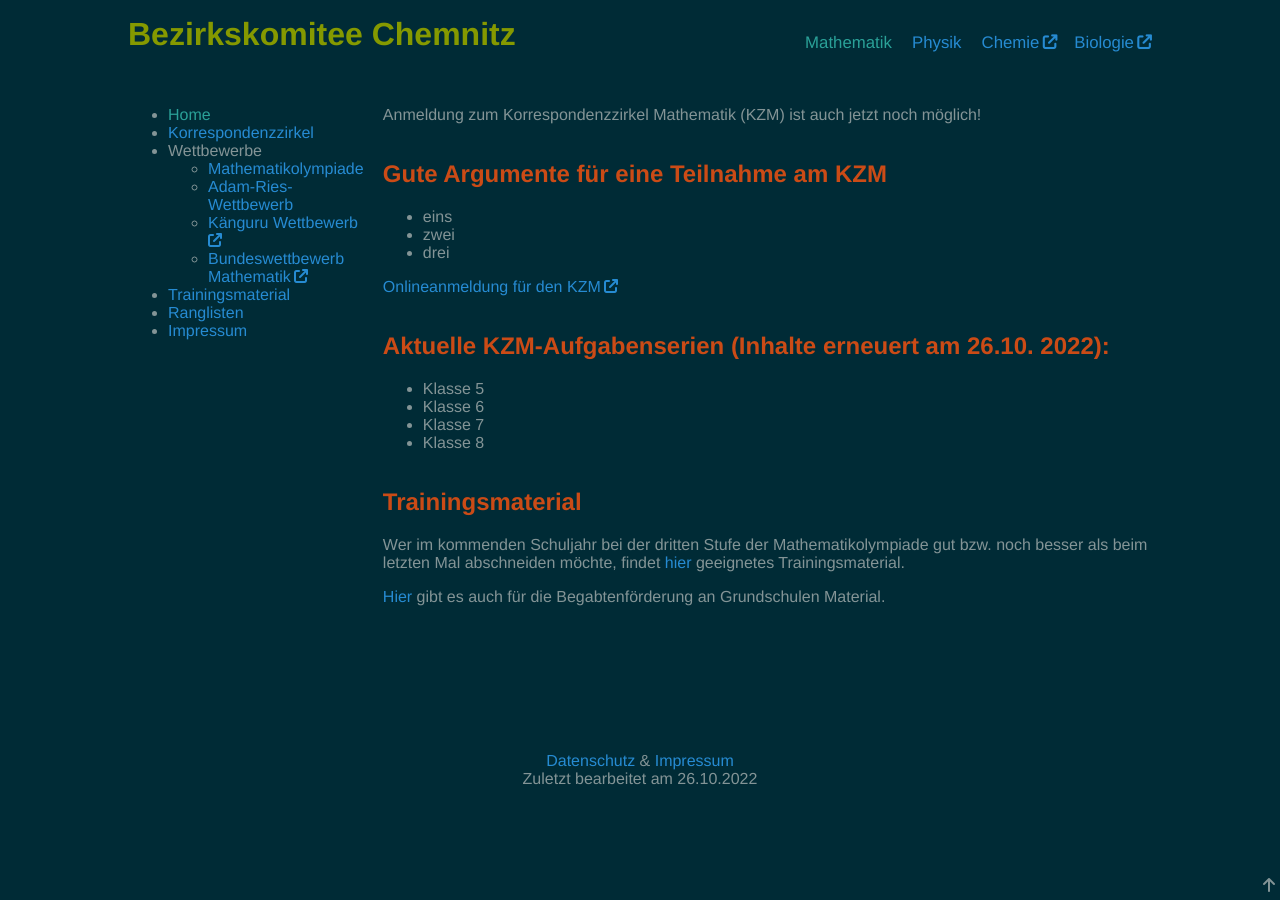
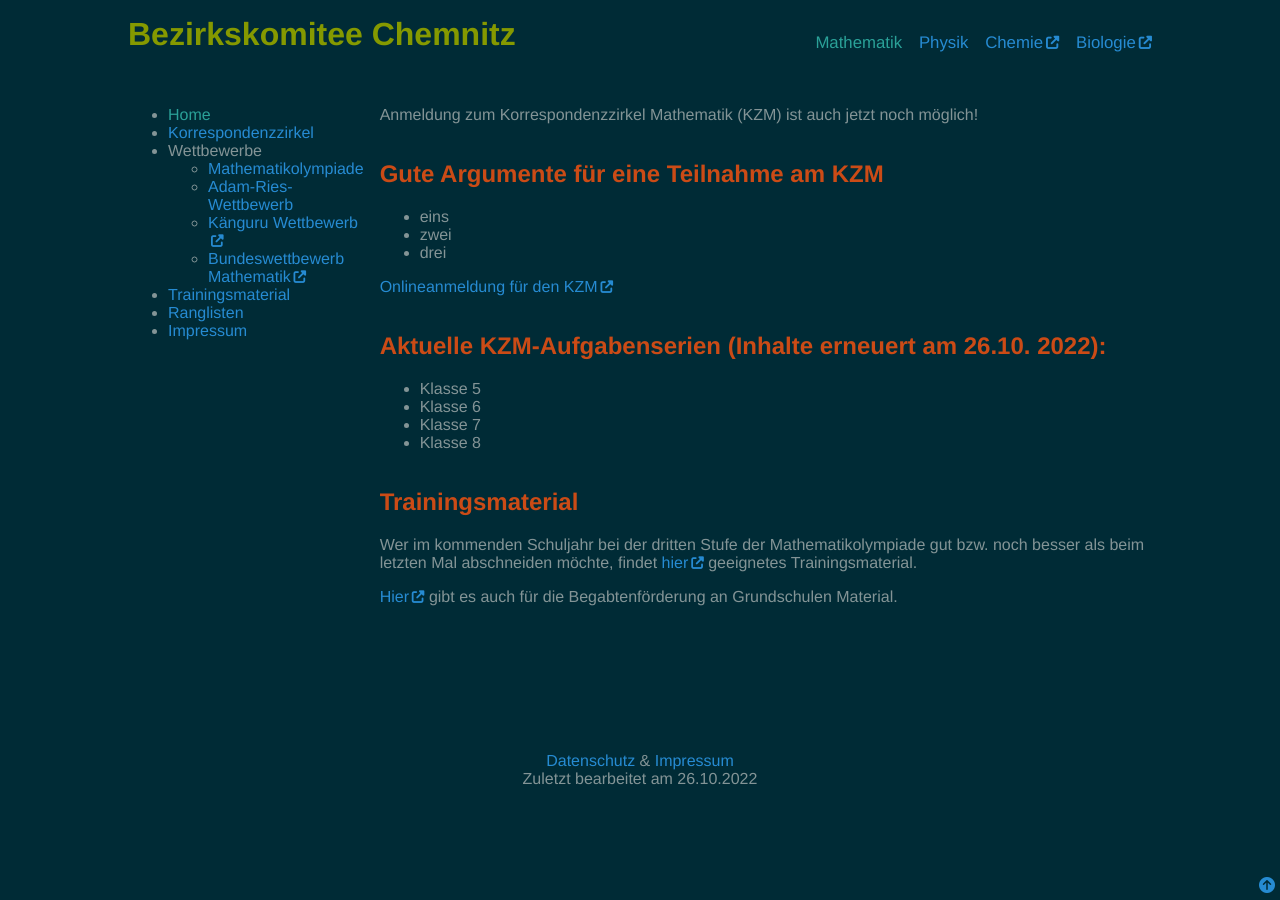
Before and after one commit to Bezirkskomitee-Chemnitz/Bezirkskomitee-Chemnitz.github.io, a Jekyll site: the page built from pages/mathematik/index.md, in a window 1280 px wide. Built offline with Jekyll 4.4.1, drawn with Linux system fonts in a browser that asks for light colours.

Commit message:
add fa icons with css; add target blank to external links with js

```diff
--- a/_includes/email.html
+++ b/_includes/email.html
@@ -1,3 +1,3 @@
 <a href="mailto:{{ include.email }}">
-  <i class="{{ site.data.icons.email }}"></i>&thinsp;{{ include.email }}
+  {{ include.email }}
 </a>
--- a/_includes/header.html
+++ b/_includes/header.html
@@ -1,6 +1,6 @@
 <header class="row">
   <h1>
-    <a href="{{ ''  | relative_url }}/" class="inherit">{{ site.title }}</a>
+    <a href="{{ ''  | relative_url }}/" class="inherit no_icon">{{ site.title }}</a>
   </h1>
 
   <nav>
--- a/_includes/script.html
+++ b/_includes/script.html
@@ -1,20 +1,21 @@
 <script defer>
 
-  function add_external_link_icon(element) {
-    // add 'external link' icon after element
-    var jQel = $(element);
-    var before = jQel.html();
-    jQel.html(before + '\n<i class="{{ site.data.icons.external_url }}"></i>');
-  }
-
-  $(document).ready(() => {
-    // open external urls in new tab
-    $("a[href$='http']").each(() => {
-      $(this).attr("target", "_blank");
+  $(document).ready(function () {
+    // add 'no_icon' class to links including images
+    $("a > img").each(function () {
+      $(this).parent().addClass("no_icon");
+    });
+    $("a > pictures").each(function () {
+      $(this).parent().addClass("no_icon");
     });
 
-    // add 'external link' icon to links that will open in a new tab
-    $("a[target='_blank']").each((el) => { add_external_link_icon(el); });
+    // open external urls in new tab
+    $("a").each(function () {
+      var a = $(this);
+      if (a.attr("href").includes("://") && !a.attr("target")) {
+        a.attr("target", "_blank");
+      }
+    });
   });
 
 </script>
--- a/_includes/smart_link.html
+++ b/_includes/smart_link.html
@@ -1,6 +1,4 @@
 {% if include.external_url %}{% assign target = '_blank' %}{% else %}{% assign target = nil %}{% endif %}
 {% assign url = include.url | relative_url %}
 
-<a href="{{ include.external_url | default: url  }}" class="{{ include.class }}" target="{{ target }}">
-  {{ include.content }}&thinsp;{% if target %}<i class="{{ site.data.icons.external_url }}"></i>{% endif %}
-</a>
+<a href="{{ include.external_url | default: url  }}" class="{{ include.class }}" target="{{ target }}">{{ include.content }}</a>
--- a/_layouts/default.html
+++ b/_layouts/default.html
@@ -16,8 +16,8 @@
 
   {% include footer.html %}
 
-  <a href="#" class="scroll-up fixed inherit">
-    <i class="fa fa-arrow-up"></i>
+  <a href="#" class="scroll-up fixed no_icon">
+    <i class="fa-solid fa-circle-arrow-up"></i>
   </a>
 </body>
 
--- a/assets/styles/main.css
+++ b/assets/styles/main.css
@@ -136,6 +136,7 @@ footer {
 footer>.row {
   justify-content: center;
 }
+
 footer>.row>:not(:last-child) {
   margin-right: 0.5em;
 }
@@ -180,6 +181,64 @@ ul.row,
 ul.posts {
   padding: 0;
   list-style-type: none;
+}
+
+/* font awesome icons for specific link types */
+a:not(.no_icon):before,
+a:not(.no_icon):after {
+  font-family: "FontAwesome";
+  font-size: 0.9em;
+  display: inline-block;
+  text-decoration: none;
+  vertical-align: baseline;
+  padding-left: 0.2em;
+}
+
+/* paperclip */
+a:not(.no_icon)[href*="#"]:after {
+  content: "\f0c6";
+}
+
+/* arrow-up-right-from-square */
+a:not(.no_icon)[target="_blank"]:after {
+  content: "\f08e";
+}
+
+/* file-pdf */
+a:not(.no_icon)[href$=".pdf"]:after {
+  content: "\f1c1";
+}
+
+/* file-word */
+a:not(.no_icon)[href$=".doc"]:after,
+a:not(.no_icon)[href$=".docx"]:after {
+  content: "\f1c2";
+}
+
+/* file-excel */
+a:not(.no_icon)[href$=".xls"]:after,
+a:not(.no_icon)[href$=".xlsx"]:after {
+  content: "\f1c3";
+}
+
+/* envelope */
+a:not(.no_icon)[href^="mailto:"]:before {
+  content: "\f0e0";
+}
+
+/* download */
+a:not(.no_icon)[download]:after {
+  content: "\f019";
+}
+
+/* file-zipper */
+a:not(.no_icon)[href$=".zip"]:after {
+  content: "\f1c6";
+}
+
+/* info */
+abbr[title]:before {
+  content: "\f129";
 }
 
 /* custom structures */
```
Also changed, not shown: assets/scripts/custom.js (added).
